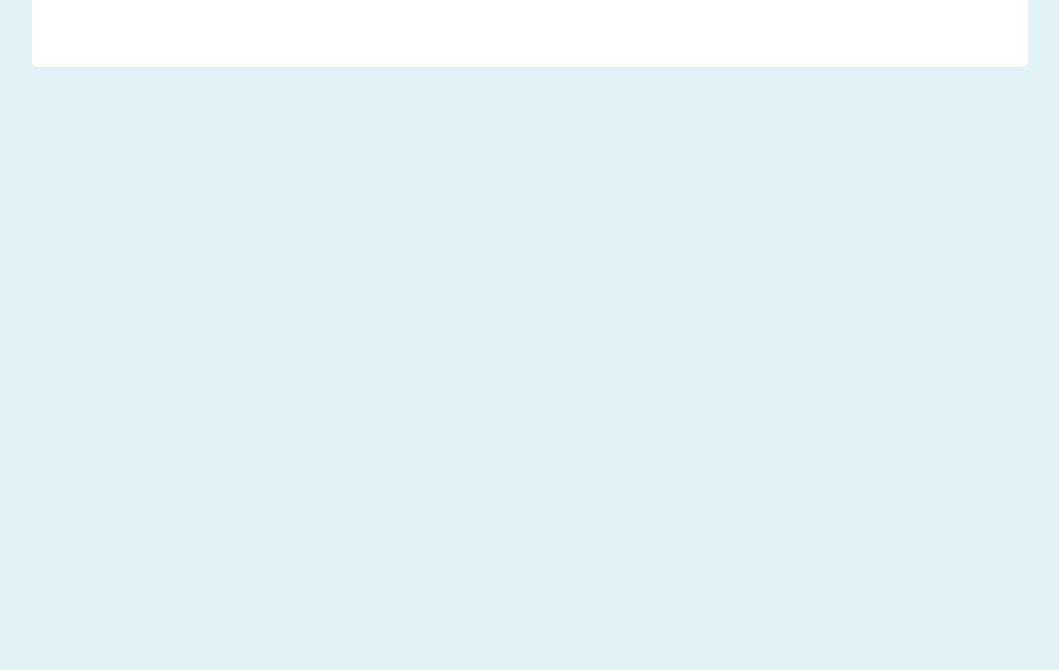
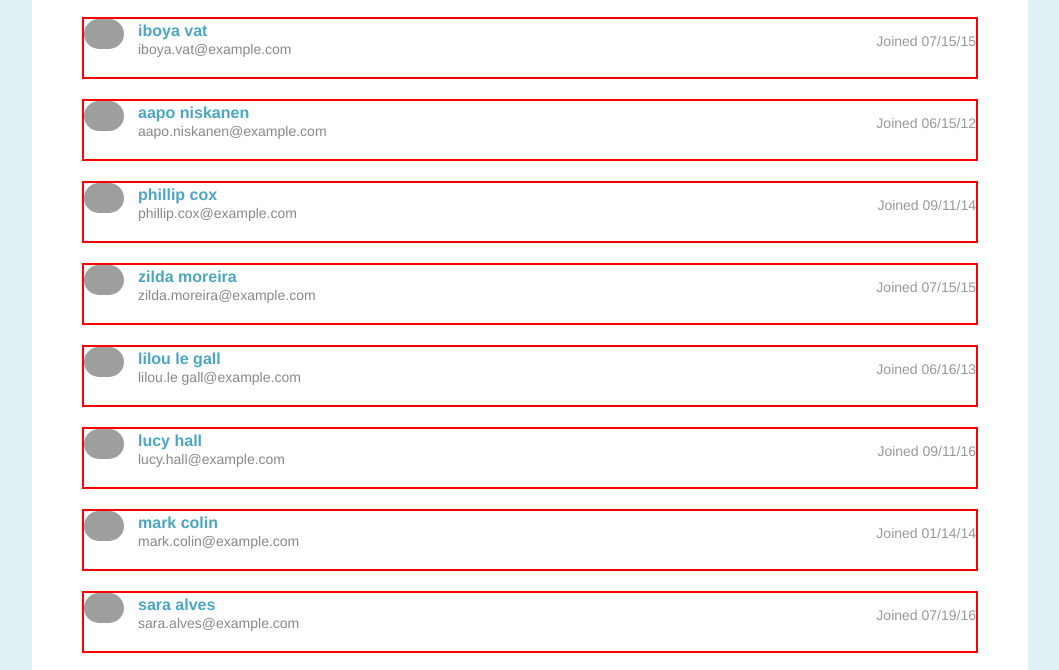
Before and after one commit to apalm112/Pagination-Content-Filter, a plain HTML site: page index.html in a window 1280 px wide. Shown: the part 125-795 px from the top of the page, without its empty margins (110-1169 px from the left). Drawn offline with nearby package versions, Linux system fonts and the light colour scheme; grey boxes are pictures that could not be loaded.

Commit message:
Changed function to hide all students & then show the first ten students with jQuery.

```diff
--- a/css/design.css
+++ b/css/design.css
@@ -43,12 +43,16 @@ body{
       color: #fff
     }
 
-.student-list{}
+.student-list{
+
+}
 
   .student-item{
+    display: none;
     margin: 0 0 20px 0;
     padding: 0 0 20px 0;
-    border-bottom: 1px solid #eaeaea;
+    /*border-bottom: 1px solid #eaeaea;*/
+    border: 2px solid red;
   }
 
     .student-details{
--- a/js/pagination.js
+++ b/js/pagination.js
@@ -1,6 +1,5 @@
 //Problem: Page currently has no pagination, so all students are listed on page
 //Solution: Implement a pagination feature w/ unobtrusive JS to show only 10 students at a time, w/ clickable links appended that will list further students
-
 
 // <ul class="student-list">
 //   <li class="student-item cf">
@@ -11,16 +10,11 @@
 //       </div>
 //   </li>
 
-
-
 //IF browser has JS disabled, Then index.html should display entire list of students
 
 /* Global Variables -------*/
-var $studentLiElement = $('.student-item');  //to hide students li element
-var $studentUlElement = $('.student-list');  //to hide student ul element
-
-
-
+var $studentList = $('.student-list');  //to hide student ul element
+var $student = $('.student-item');
 
 var studentArray = []; //Global Array to hold students found on web page
 var groupsOfTenStudents = []; //Global Array to hold smaller arrays of groups of ten students
@@ -31,14 +25,14 @@ var devArray = []; //for the whole li object
 //(by selecting '.student-details' then getting its child that's a <h3>)
 function getStudents() {
     //Iterate thru DOM to collect all the students
-    var getStudent = document.getElementsByClassName('student-details');
+    var getStudent = document.getElementsByClassName('student-item');
     // for (var idx=0; idx < getStudent.length; idx++){
     //     //console.log(getStudent[idx].childNodes[3].innerHTML);
     //     studentArray.push(getStudent[idx].childNodes[3].innerHTML);
     // }
     for (var idx=0;idx<getStudent.length;idx++) {
         devArray.push(getStudent[idx].childNodes);
-}
+    }
 }
 
 //Script must work for any number of students
@@ -53,23 +47,26 @@ function getFirstTenStudents() {
     //group devArray into arrays of ten students each
     for (var idx=0; idx < devArray.length; idx += 10) {
         groupsOfTenStudents.push(devArray.slice(idx, (idx + 10)));
+        $student.remove([idx]);
     }
+    $student.load(function() {
+        $(this).css('display', 'list-item');
+    });
 }
 
-function showFirstTen() {
-    // groupsOfTenStudents[0][0];
-    $studentUlElement.append(groupsOfTenStudents[0][0]);
+function showFirstTenStudents() {
+    $student.slice(0, 10).css('display', 'list-item');
+    //this line almost worked, just need to add li border
+    //$stuList.prepend(groupsOfTenStudents[0].slice(0, 10));
 }
+
 
 $(document).ready(function() {
     //get the ul element & hide it
-    $studentLiElement.hide();
-    getFirstTenStudents();
+    // $student.hide(); moved to CSS display: none;
+    showFirstTenStudents();
 
 });
-
-
-
 
 
 function displayPaginationLinks() {
@@ -91,5 +88,3 @@ function paginationClicked() {
     //when pagination links clicked on, they show appropriate list of students
 
 }
-
-getStudents();
```
